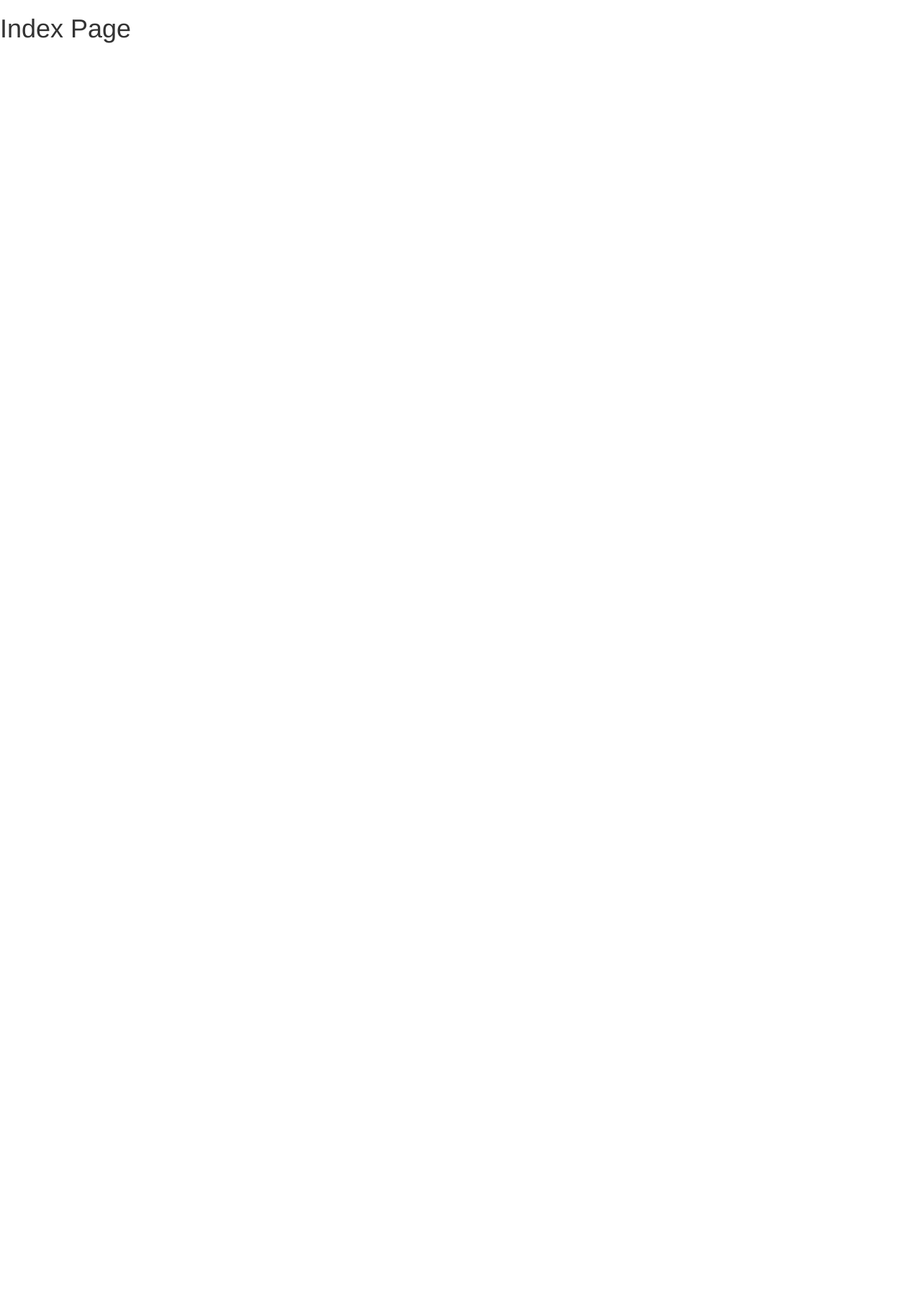
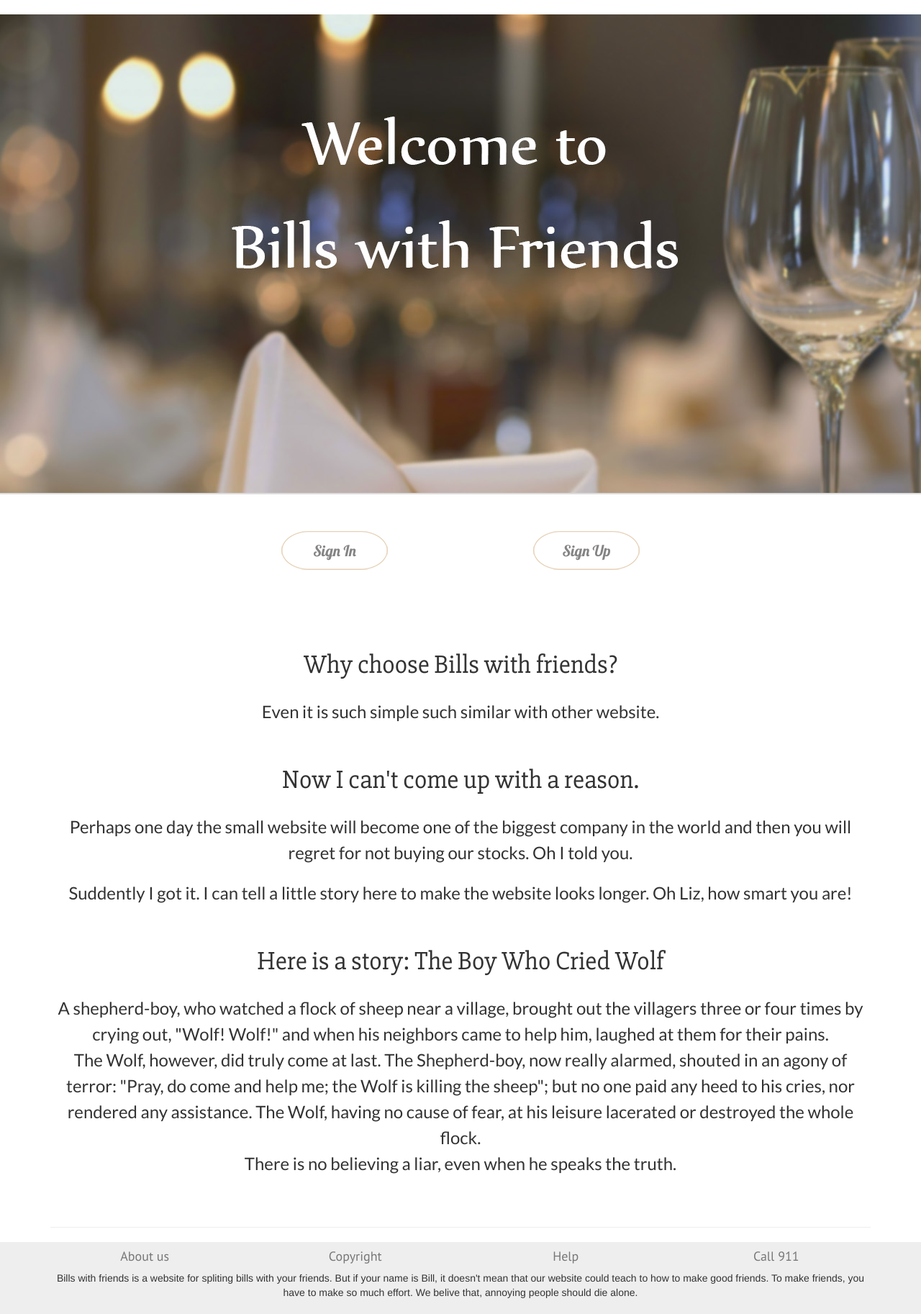
Before and after one commit to naveenprasath/HCIProject, a Django app: page / in a window 1280 px wide. Before the commit the page is almost empty. Shown: the whole page at 72% size. Before the commit the page ends 60 px from the top, so only its background shows below. Run offline with Django 3.2, Linux system fonts and the light colour scheme.

Commit message:
index, index.css
todo: need to link sign in and sign up button to proper destination

```diff
--- a/bwf/templates/base.html
+++ b/bwf/templates/base.html
@@ -6,6 +6,7 @@
    <link href="{% static 'css/bootstrap.min.css' %}" rel="stylesheet" >
    <link href="{% static 'css/home.css' %}" rel="stylesheet" >
    <link rel="stylesheet" href="{% static 'css/bootstrap-table.css'%}" >
+   <link href='http://fonts.googleapis.com/css?family=Lato|PT+Sans|Lobster|Slabo+27px' rel='stylesheet' type='text/css'>
 </head>
 
 <body>
--- a/bwf/templates/index.html
+++ b/bwf/templates/index.html
@@ -1,8 +1,57 @@
 
 {% extends "base.html" %}
+{% load staticfiles %}
+
+<!DOCTYPE html>
 
 {% block title %}Welcome{% endblock %}
 
 {% block content %}
-<h1> Index Page</h1>
+<link href="{% static 'css/index.css' %}" rel="stylesheet" >
+<body>
+	<div id="bwf-header">
+
+	</div>
+
+	<div id="bwf-head-container">
+		<button id="signin" type="button" class="bbtn" href="#">Sign In</button>
+		<button id="signup" type="button" class="bbtn" href="#">Sign Up</button>
+	</div>
+
+
+
+	<div class="container">
+		<h1>Why choose Bills with friends?</h1>
+		<h3>Even it is such simple such similar with other website.</h3>
+		<br>
+		<h1>Now I can't come up with a reason.</h1>
+		<h3>Perhaps one day the small website will become one of the biggest company in the world and then you will regret for not buying our stocks. Oh I told you.</h3>
+		<h3>Suddently I got it. I can tell a little story here to make the website looks longer. Oh Liz, how smart you are!</h3>
+		<br>
+		<h1>Here is a story: The Boy Who Cried Wolf</h1>
+		<h3>A shepherd-boy, who watched a flock of sheep near a village, brought out the villagers three or four times by crying out, "Wolf! Wolf!" and when his neighbors came to help him, laughed at them for their pains.<br>The Wolf, however, did truly come at last. The Shepherd-boy, now really alarmed, shouted in an agony of terror: "Pray, do come and help me; the Wolf is killing the sheep"; but no one paid any heed to his cries, nor rendered any assistance. The Wolf, having no cause of fear, at his leisure lacerated or destroyed the whole flock.<br>There is no believing a liar, even when he speaks the truth.</h3>
+		<br><br>
+		<hr>
+	</div>
+
+	<div class="footer">
+		<div class="container">
+			<div class="row">
+				<div class="col-md-3">
+					<h4>About us</h4>
+				</div>
+				<div class="col-md-3">
+					<h4>Copyright</h4>
+				</div>
+				<div class="col-md-3">
+					<h4>Help</h4>
+				</div>
+				<div class="col-md-3">
+					<h4>Call 911</h4>
+				</div>
+			</div>
+			<p>Bills with friends is a website for spliting bills with your friends. But if your name is Bill, it doesn't mean that our website could teach to how to make good friends. To make friends, you have to make so much effort. We belive that, annoying people should die alone.</p>
+		</div>
+	</div>
+</body>
 {% endblock %}
--- a/hciproject/static/css/index.css
+++ b/hciproject/static/css/index.css
@@ -1,9 +1,83 @@
 
-html
+#bwf-header
 {
- 	background: url(index_background.jpg) no-repeat center center fixed;
- 	-webkit-background-size: cover;
- 	-moz-background-size: cover;
- 	-o-background-size: cover;
- 	background-size: cover;
+ 	background-image: url(index_background.jpg);
+ 	background-repeat: no-repeat;
+    background-attachment: fixed;
+    background-position: center 0px;
+ 	height: 687px;
+ 	border-top: solid 20px #fff;
+ 	border-bottom: solid 2px #ddd;
 }
+
+#bwf-head-container
+{
+	margin-top: 40px;
+	margin-left: auto;
+    margin-right: auto;
+    height: 150px;
+    width: 500px;
+}
+
+#signin
+{
+    float: left;
+}
+
+#signup
+{
+    float: right;
+}
+
+.bbtn
+{
+	height: 75px;
+    width: 150px;
+    font-size: 150%;
+    font-weight: lighter;
+    border-style: none;
+    outline: none;
+
+    background-image: url(button.png);
+    background-color: #fff !important;
+    opacity: 0.6;
+    font-family: 'Lobster', cursive;
+}
+
+.bbtn:hover,:focus
+{
+	border-style: none;
+	outline: none;
+	opacity: 0.9
+}
+
+.container
+{
+	text-align: center;
+
+}
+
+h1
+{
+	line-height: 150%;
+	font-family: 'Slabo 27px', serif;
+}
+
+h3
+{
+	font-family: 'Lato', sans-serif;
+	line-height: 150%;
+}
+
+h4
+{
+	color: #777;
+	font-family: 'PT Sans', sans-serif;
+}
+
+.footer
+{
+	height: 100px;
+	margin-bottom: 0px;
+	background-color: #eee;
+}
```
Also changed, not shown: hciproject/static/css/button.png (added), hciproject/static/css/index_background.jpg.
